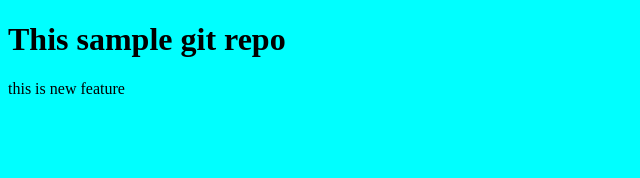
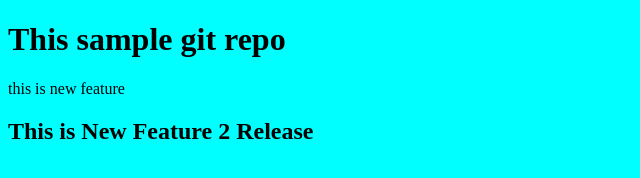
Before and after one commit to abdullahHalimzai/localToRemote, a plain HTML site: page index.html in a window 1280 px wide. Shown: the whole page, without its empty margins (0-640 px from the left). Drawn offline with Linux system fonts and the light colour scheme.

Commit message:
New Feature 2 added

```diff
--- a/index.html
+++ b/index.html
@@ -9,5 +9,6 @@
 <body>
     <h1>This sample git repo</h1>
     this is new feature
+    <h2>This is New Feature 2 Release</h2>
 </body>
 </html>
```
